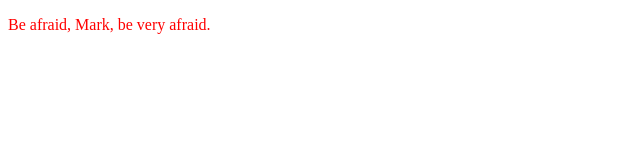
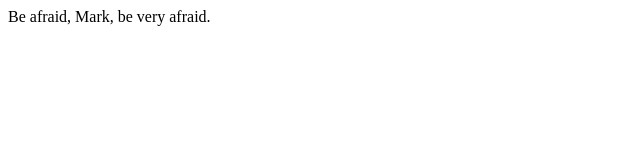
Before and after one commit to nushackers/vcs-workshop, a plain HTML site: page index.html in a window 1280 px wide. Shown: the whole page, without its empty margins (0-640 px from the left). Drawn offline with Linux system fonts and the light colour scheme.

Commit message:
simplify things

```diff
--- a/index.html
+++ b/index.html
@@ -1,21 +1,10 @@
-<!DOCTYPE html PUBLIC "-//W3C//DTD XHTML 1.0 Strict//EN"
-	"http://www.w3.org/TR/xhtml1/DTD/xhtml1-strict.dtd">
-
-<html xmlns="http://www.w3.org/1999/xhtml" xml:lang="en" lang="en">
+<html>
 <head>
-  <meta http-equiv="Content-Type" content="text/html; charset=utf-8"/>
-  <title>*The* Next Facebook</title>
-
-	<style type="text/css">
-	p#message {
-		color: #FF0000;
-	}
-	</style>
-
+	<title>*The* Next Facebook</title>
 </head>
 
 <body>
-	<p id="message">Be afraid, Mark, be very afraid.</p>
+	<p>Be afraid, Mark, be very afraid.</p>
 </body>
 
 </html>
```
